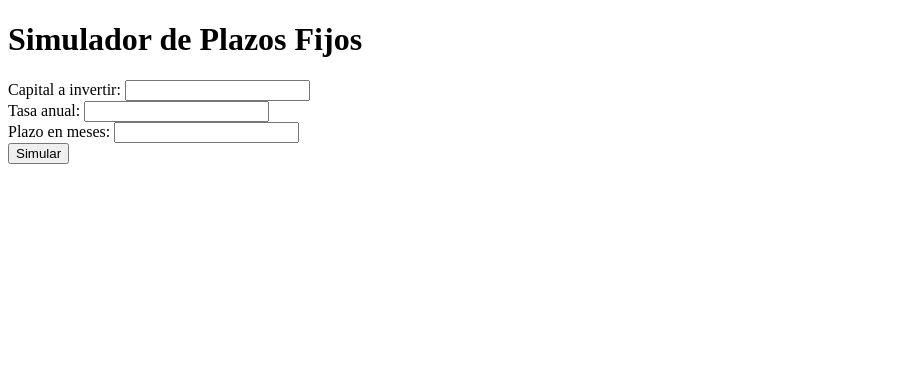
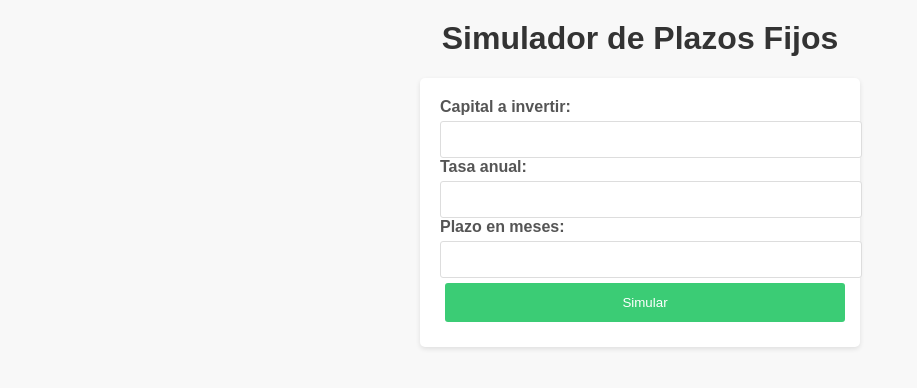
Before and after one commit to Alexdmrtz/ProyectoJs, a plain HTML site: page index.html in a window 1280 px wide. Shown: the whole page, without its empty margins (0-917 px from the left). Drawn offline with Linux system fonts and the light colour scheme.

Commit message:
le agregue estilos a mi html

```diff
--- a/css/styles.css
+++ b/css/styles.css
@@ -0,0 +1,73 @@
+body {
+    font-family: Arial, sans-serif;
+    background-color: #f8f8f8;
+    margin: 0;
+    padding: 0;
+  }
+
+  h1 {
+    text-align: center;
+    margin-top: 20px;
+    color: #333;
+  }
+
+  .container {
+    max-width: 400px;
+    margin: 20px auto;
+    background-color: #fff;
+    padding: 20px;
+    border-radius: 5px;
+    box-shadow: 0 2px 5px rgba(0, 0, 0, 0.1);
+  }
+
+  .input-group {
+    margin-bottom: 20px;
+  }
+
+  label {
+    display: block;
+    margin-bottom: 5px;
+    font-weight: bold;
+    color: #555;
+  }
+
+  input {
+    width: 100%;
+    padding: 10px;
+    border: 1px solid #ddd;
+    border-radius: 3px;
+    transition: border-color 0.3s ease-in-out;
+  }
+
+  input:focus {
+    outline: none;
+    border-color: #3bcc75;
+  }
+
+  button {
+    display: block;
+    width: 100%;
+    padding: 12px;
+    margin: 5px;
+    background-color: #3bcc75;
+    color: #fff;
+    border: none;
+    border-radius: 3px;
+    cursor: pointer;
+    transition: background-color 0.3s ease-in-out;
+  }
+
+  button:hover {
+    background-color: #3bcc75;
+  }
+
+  .resultado {
+    margin-top: 20px;
+    padding: 20px;
+    background-color: #f5f5f5;
+    border: 1px solid #ddd;
+    border-radius: 3px;
+    color: #333;
+    font-size: 14px;
+    line-height: 1.5;
+  }
```
